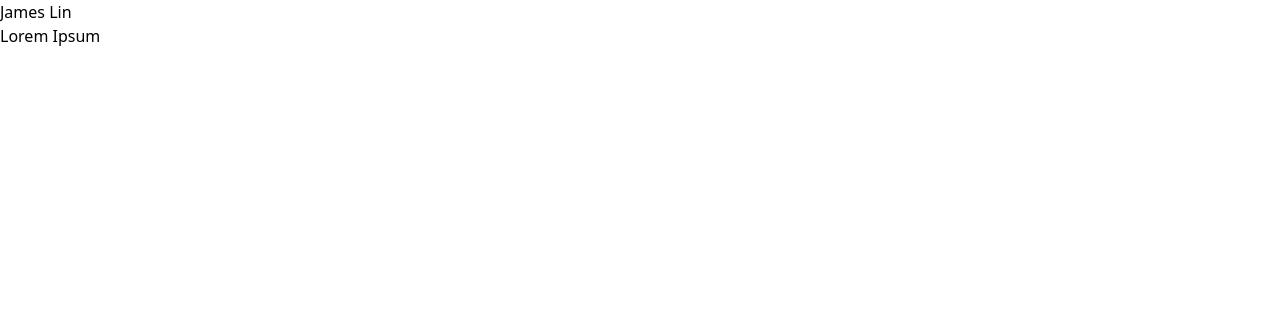
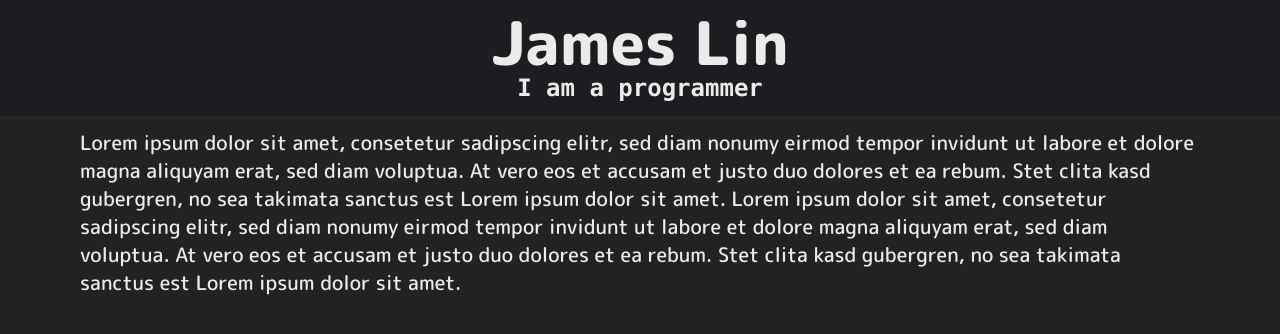
Before and after one commit to jameslinimk/portfolio, a SvelteKit app: page / in a window 1280 px wide. Shown: the top 334 px of the page. Built offline with nearby package versions, Linux system fonts and the light colour scheme.

Commit message:
Working on front page

```diff
--- a/postcss.config.cjs
+++ b/postcss.config.cjs
@@ -1,6 +1,6 @@
 module.exports = {
-  plugins: {
-    tailwindcss: {},
-    autoprefixer: {},
-  },
+	plugins: {
+		tailwindcss: {},
+		autoprefixer: {}
+	}
 }
--- a/src/app.html
+++ b/src/app.html
@@ -3,6 +3,11 @@
 	<head>
 		<meta charset="utf-8" />
 		<link rel="icon" href="%sveltekit.assets%/favicon.png" />
+
+		<link rel="preconnect" href="https://fonts.googleapis.com">
+		<link rel="preconnect" href="https://fonts.gstatic.com" crossorigin>
+		<link href="https://fonts.googleapis.com/css2?family=M+PLUS+Rounded+1c:wght@500;800&display=swap" rel="stylesheet">
+
 		<meta name="viewport" content="width=device-width" />
 		%sveltekit.head%
 	</head>
--- a/src/routes/+page.svelte
+++ b/src/routes/+page.svelte
@@ -1,35 +1,32 @@
-<div>
-	<h1>James Lin</h1>
-	<h2>Lorem Ipsum</h2>
+<script lang="ts">
+	let topbar: HTMLDivElement
+
+	// onMount(() => {
+	// 	const observer = new IntersectionObserver(
+	// 		([el]) => el.target.classList.toggle("is-pinned", el.intersectionRatio < 1),
+	// 		{ threshold: [1] }
+	// 	)
+
+	// 	observer.observe(topbar)
+	// })
+</script>
+
+<div class="absolute top-0 left-0 w-full h-full bg-[#222225]">
+	<div
+		bind:this={topbar}
+		class="w-full flex flex-col items-center justify-center bg-[#1d1d21] border-b-4 border-b-[#272729] p-3"
+	>
+		<h1 class="font-m-plus text-6xl text-[#ebebeb] font-bold">James Lin</h1>
+		<h2 class="font-mono text-2xl text-[#ebebeb] font-semibold">I am a programmer</h2>
+	</div>
+
+	<p class="font-m-plus text-xl text-[#ebebeb] mx-5 sm:mx-10 md:mx-20 mt-2">
+		Lorem ipsum dolor sit amet, consetetur sadipscing elitr, sed diam nonumy eirmod tempor invidunt
+		ut labore et dolore magna aliquyam erat, sed diam voluptua. At vero eos et accusam et justo duo
+		dolores et ea rebum. Stet clita kasd gubergren, no sea takimata sanctus est Lorem ipsum dolor
+		sit amet. Lorem ipsum dolor sit amet, consetetur sadipscing elitr, sed diam nonumy eirmod tempor
+		invidunt ut labore et dolore magna aliquyam erat, sed diam voluptua. At vero eos et accusam et
+		justo duo dolores et ea rebum. Stet clita kasd gubergren, no sea takimata sanctus est Lorem
+		ipsum dolor sit amet.
+	</p>
 </div>
-
-<!-- <style lang="scss">
-	@import url("https://fonts.googleapis.com/css2?family=M+PLUS+Rounded+1c:wght@800&display=swap");
-
-	.main {
-		display: flex;
-		flex-direction: column;
-		height: 100vh;
-		width: 100vw;
-		position: absolute;
-		top: 0px;
-		left: 0px;
-		background-color: #222225;
-	}
-
-	.title {
-		font-family: "M PLUS Rounded 1c", sans-serif;
-		color: #ececec;
-		font-size: 5rem;
-		text-align: center;
-		margin-bottom: 1px;
-	}
-
-	.subtitle {
-		font-family: "M PLUS Rounded 1c", sans-serif;
-		color: #ececec;
-		font-size: 5rem;
-		text-align: center;
-		margin-top: 1px;
-	}
-</style> -->
--- a/tailwind.config.cjs
+++ b/tailwind.config.cjs
@@ -2,7 +2,11 @@
 module.exports = {
 	content: ["./src/**/*.{html,js,svelte,ts}"],
 	theme: {
-		extend: {}
+		extend: {
+			fontFamily: {
+				"m-plus": ["'M PLUS Rounded 1c'", "sans-serif"]
+			}
+		}
 	},
 	plugins: []
 }
```
